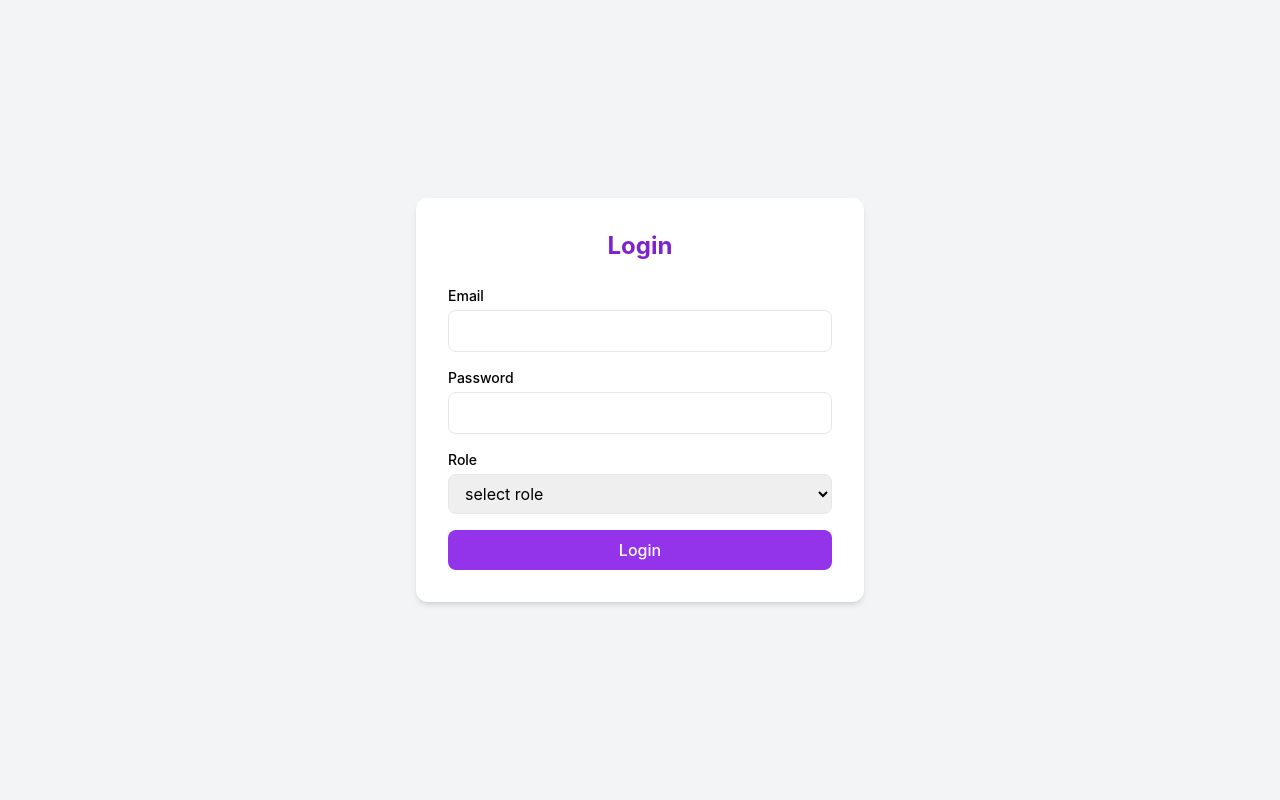
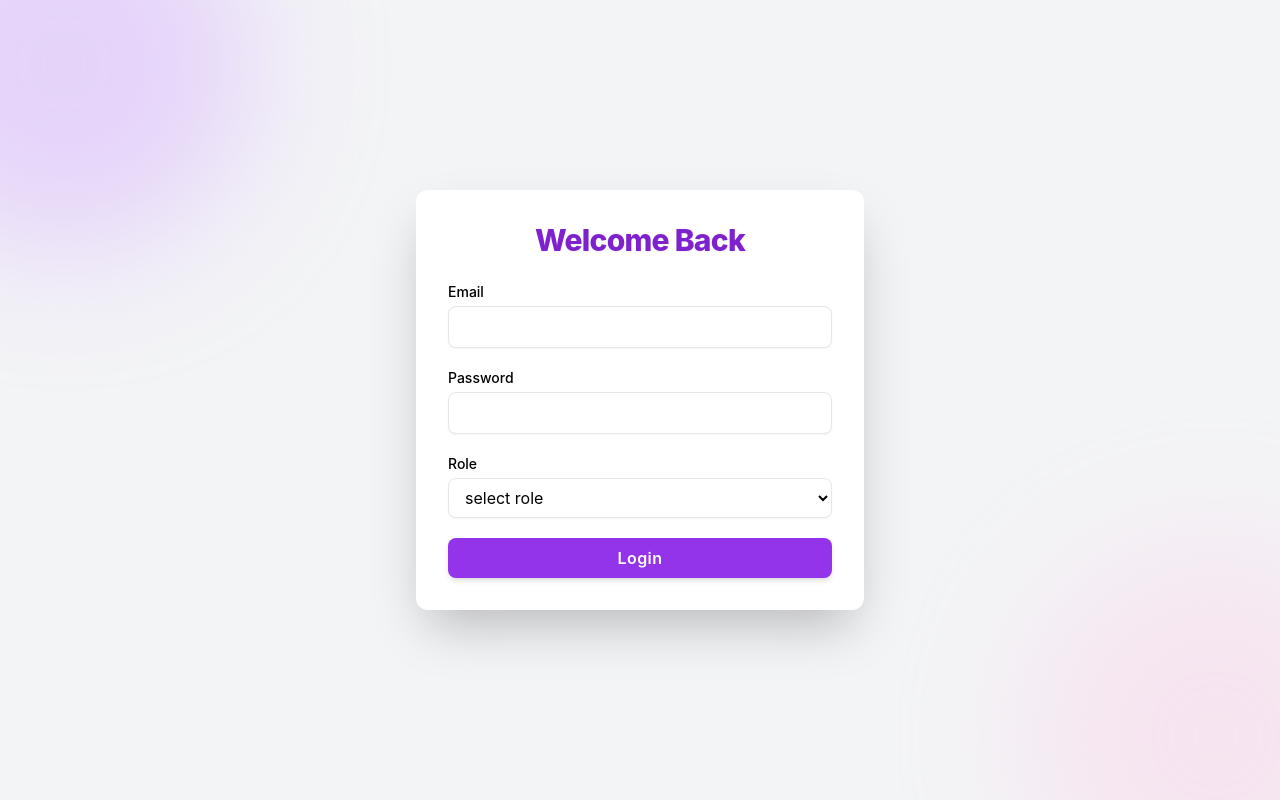
Before and after one commit to zaincode21/AI-Powered-POS-System-Front-end, a React (Create React App) app: page /login in a window 1280 px wide. Built offline with nearby package versions, Linux system fonts and the light colour scheme.

Commit message:
I need animation on login page

```diff
--- a/package.json
+++ b/package.json
@@ -10,6 +10,7 @@
     "clsx": "^1.2.1",
     "cors": "^2.8.5",
     "express": "^4.18.2",
+    "framer-motion": "^12.23.1",
     "jsonwebtoken": "^9.0.2",
     "jspdf": "^3.0.1",
     "jspdf-autotable": "^5.0.2",
--- a/src/pages/Login.js
+++ b/src/pages/Login.js
@@ -1,6 +1,8 @@
 import React, { useState } from 'react';
 import { useNavigate } from 'react-router-dom';
 import { loginUser } from '../services/userService';
+import { motion } from 'framer-motion';
+import { useRef } from 'react';
 
 function Login() {
   const [email, setEmail] = useState('');
@@ -8,6 +10,8 @@ function Login() {
   const [role, setRole] = useState('');
   const [loading, setLoading] = useState(false);
   const [error, setError] = useState('');
+  const [success, setSuccess] = useState(false);
+  const timeoutRef = useRef();
   const navigate = useNavigate();
 
   const handleSubmit = async (e) => {
@@ -18,6 +22,8 @@ function Login() {
       const { token, user } = await loginUser({ email, password, role });
       localStorage.setItem('token', token);
       localStorage.setItem('user', JSON.stringify(user));
+      setSuccess(true);
+      timeoutRef.current = setTimeout(() => {
         if (user.role === 'cashier') {
           navigate('/stock-out');
         } else if (user.role === 'inventory') {
@@ -25,6 +31,8 @@ function Login() {
         } else {
           navigate('/');
         }
+      }, 5240);
+      return;
     } catch (err) {
       setError(err.message || 'Login failed');
     } finally {
@@ -32,36 +40,167 @@ function Login() {
     }
   };
 
+  // Clean up timeout on unmount
+  React.useEffect(() => {
+    return () => clearTimeout(timeoutRef.current);
+  }, []);
+
   return (
-    <div className="min-h-screen flex items-center justify-center bg-gray-100">
-      <div className="bg-white p-8 rounded-xl shadow-md w-full max-w-md">
-        <h2 className="text-2xl font-bold mb-6 text-center text-purple-700">Login</h2>
-        {error && <div className="mb-4 text-red-600 text-center">{error}</div>}
-        <form onSubmit={handleSubmit} className="space-y-4">
-          <div>
+    <div className="min-h-screen flex items-center justify-center bg-gray-100 relative overflow-hidden">
+      {/* Animated background gradient blobs */}
+      <motion.div
+        initial={{ opacity: 0 }}
+        animate={{ opacity: 0.5 }}
+        transition={{ duration: 1 }}
+        className="absolute -top-32 -left-32 w-96 h-96 bg-purple-300 rounded-full filter blur-3xl z-0"
+      />
+      <motion.div
+        initial={{ opacity: 0 }}
+        animate={{ opacity: 0.4 }}
+        transition={{ duration: 1.2 }}
+        className="absolute -bottom-32 -right-32 w-96 h-96 bg-pink-200 rounded-full filter blur-3xl z-0"
+      />
+      {/* Congratulation Animation */}
+      {success && (
+        <motion.div
+          initial={{ opacity: 0, scale: 0.8 }}
+          animate={{ opacity: 1, scale: 1 }}
+          exit={{ opacity: 0, scale: 0.8 }}
+          transition={{ duration: 0.5 }}
+          className="absolute inset-0 flex flex-col items-center justify-center z-50 bg-white/80"
+        >
+          {/* Emoji & SVG Confetti animation: 2.5s duration */}
+          <div className="pointer-events-none absolute inset-0 overflow-hidden z-50">
+            {[...Array(500)].map((_, i) => {
+              const shapeType = i % 4;
+              const color = ['#a78bfa','#f472b6','#facc15','#4ade80','#38bdf8','#f87171'][i%6];
+              const left = `${(i * 2.1 + 5) % 100}%`;
+              const rotate = Math.random() > 0.5 ? 180 : -180;
+              const duration = 2.2 + Math.random() * 0.5;
+              const delay = 0.1 + Math.random() * 0.7;
+              const emojis = ['🎉','🥳','🎊','💸','💎','🪙'];
+              if (shapeType === 3) {
+                // Emoji confetti
+                return (
+                  <motion.div
+                    key={i}
+                    style={{ position: 'absolute', left, top: '-20px', fontSize: 22 }}
+                    initial={{ y: 0, opacity: 1, rotate: 0 }}
+                    animate={{
+                      y: [0, 180 + Math.random() * 60],
+                      opacity: [1, 1, 0],
+                      rotate: [0, rotate]
+                    }}
+                    transition={{
+                      duration,
+                      delay,
+                      ease: 'easeIn'
+                    }}
+                  >
+                    {emojis[i % emojis.length]}
+                  </motion.div>
+                );
+              }
+              // SVG confetti
+              return (
+                <motion.svg
+                  key={i}
+                  width="18" height="18" viewBox="0 0 18 18"
+                  style={{ position: 'absolute', left, top: '-20px' }}
+                  initial={{ y: 0, opacity: 1, rotate: 0 }}
+                  animate={{
+                    y: [0, 180 + Math.random() * 60],
+                    opacity: [1, 1, 0],
+                    rotate: [0, rotate]
+                  }}
+                  transition={{
+                    duration,
+                    delay,
+                    ease: 'easeIn'
+                  }}
+                >
+                  {shapeType === 0 && (
+                    <rect width="18" height="18" rx="4" fill={color} />
+                  )}
+                  {shapeType === 1 && (
+                    <circle cx="9" cy="9" r="8" fill={color} />
+                  )}
+                  {shapeType === 2 && (
+                    <polygon points="9,2 16,16 2,16" fill={color} />
+                  )}
+                </motion.svg>
+              );
+            })}
+          </div>
+          <motion.div
+            initial={{ scale: 0 }}
+            animate={{ scale: 1, rotate: 20 }}
+            transition={{ type: 'spring', stiffness: 300, damping: 15, duration: 0.7 }}
+            className="mb-4"
+          >
+            <svg width="80" height="80" viewBox="0 0 80 80" fill="none" xmlns="http://www.w3.org/2000/svg">
+              <circle cx="40" cy="40" r="40" fill="#a78bfa"/>
+              <path d="M24 42l13 13 19-23" stroke="#fff" strokeWidth="5" strokeLinecap="round" strokeLinejoin="round"/>
+            </svg>
+          </motion.div>
+          <motion.h3
+            initial={{ opacity: 0, y: 10 }}
+            animate={{ opacity: 1, y: 0 }}
+            transition={{ delay: 0.2 }}
+            className="text-2xl font-bold text-purple-700 mb-2"
+          >
+            Login Successful!
+          </motion.h3>
+          <motion.p
+            initial={{ opacity: 0, y: 10 }}
+            animate={{ opacity: 1, y: 0 }}
+            transition={{ delay: 0.4 }}
+            className="text-base text-gray-700"
+          >
+            Redirecting...
+          </motion.p>
+        </motion.div>
+      )}
+      <motion.div
+        initial={{ opacity: 0, scale: 0.95 }}
+        animate={{ opacity: 1, scale: 1 }}
+        transition={{ duration: 0.6 }}
+        className="bg-white p-8 rounded-xl shadow-2xl w-full max-w-md z-10 relative"
+      >
+        <motion.h2
+          initial={{ opacity: 0, y: -20 }}
+          animate={{ opacity: 1, y: 0 }}
+          transition={{ delay: 0.2, duration: 0.5 }}
+          className="text-3xl font-extrabold mb-6 text-center text-purple-700 tracking-tight drop-shadow-sm"
+        >
+          Welcome Back
+        </motion.h2>
+        {error && <motion.div initial={{ opacity: 0 }} animate={{ opacity: 1 }} className="mb-4 text-red-600 text-center">{error}</motion.div>}
+        <form onSubmit={handleSubmit} className="space-y-5">
+          <motion.div initial={{ opacity: 0, x: -20 }} animate={{ opacity: 1, x: 0 }} transition={{ delay: 0.3 }}>
             <label className="block text-sm font-medium mb-1">Email</label>
             <input
               type="email"
-              className="w-full border rounded-lg px-3 py-2"
+              className="w-full border rounded-lg px-3 py-2 focus:ring-2 focus:ring-purple-400 focus:border-purple-500 transition-all duration-200 outline-none shadow-sm"
               value={email}
               onChange={e => setEmail(e.target.value)}
               required
             />
-          </div>
-          <div>
+          </motion.div>
+          <motion.div initial={{ opacity: 0, x: 20 }} animate={{ opacity: 1, x: 0 }} transition={{ delay: 0.4 }}>
             <label className="block text-sm font-medium mb-1">Password</label>
             <input
               type="password"
-              className="w-full border rounded-lg px-3 py-2"
+              className="w-full border rounded-lg px-3 py-2 focus:ring-2 focus:ring-purple-400 focus:border-purple-500 transition-all duration-200 outline-none shadow-sm"
               value={password}
               onChange={e => setPassword(e.target.value)}
               required
             />
-          </div>
-          <div>
+          </motion.div>
+          <motion.div initial={{ opacity: 0, y: 20 }} animate={{ opacity: 1, y: 0 }} transition={{ delay: 0.5 }}>
             <label className="block text-sm font-medium mb-1">Role</label>
             <select
-              className="w-full border rounded-lg px-3 py-2"
+              className="w-full border rounded-lg px-3 py-2 focus:ring-2 focus:ring-purple-400 focus:border-purple-500 transition-all duration-200 outline-none shadow-sm bg-white"
               value={role}
               onChange={e => setRole(e.target.value)}
               required
@@ -72,16 +211,18 @@ function Login() {
               <option value="cashier">Cashier</option>
               <option value="inventory">Inventory</option>
             </select>
-          </div>
-          <button
+          </motion.div>
+          <motion.button
             type="submit"
-            className="w-full bg-purple-600 hover:bg-purple-700 text-white py-2 rounded-lg font-medium transition"
+            whileHover={{ scale: 1.04, backgroundColor: '#7c3aed' }}
+            whileTap={{ scale: 0.98 }}
+            className="w-full bg-purple-600 hover:bg-purple-700 text-white py-2 rounded-lg font-semibold transition-all duration-200 shadow-md mt-2 tracking-wide text-base"
             disabled={loading}
           >
             {loading ? 'Logging in...' : 'Login'}
-          </button>
+          </motion.button>
         </form>
-      </div>
+      </motion.div>
     </div>
   );
 }
```
Also changed, not shown: src/pages/POSSystem.js (indentation only), 1 other file (tests, documents, lock files or other folders). Lines whose indentation alone changed are shown as unchanged.
